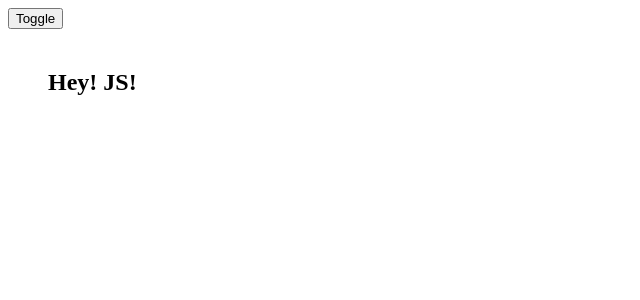
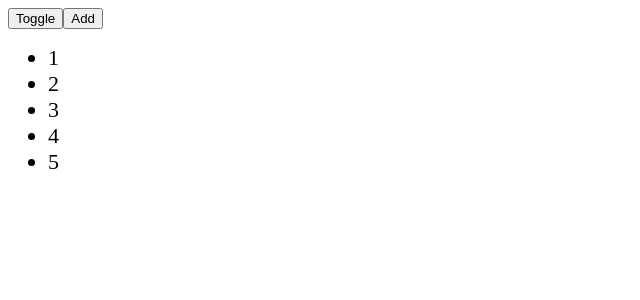
Before and after one commit to dnet-o/vue-animations, a Vue app: page / in a window 1280 px wide. Shown: the top 300 px of the page, without its empty margins (0-640 px from the left). Built offline with nearby package versions, Linux system fonts and the light colour scheme.

Commit message:
feat: add anumated list

```diff
--- a/src/App.vue
+++ b/src/App.vue
@@ -10,7 +10,7 @@
     <h2 v-show="flag">Hello</h2>
   </transition> -->
 
-  <transition appear :css="true" name="fade"
+  <!-- <transition appear :css="true" name="fade"
     @before-enter="beforeEnter"
     @enter="enter"
     @after-enter="afterEnter"
@@ -19,7 +19,18 @@
     @after-leave="afterLeave"
   >
     <h2 v-show="flag">Hey! JS!</h2>
-  </transition>
+  </transition> -->
+
+  <button @click="addItem">Add</button>
+
+  <ul>
+    <transition-group name="fade">
+      <li v-for="(number, index) in numbers" :key="number" @click="removeItem(index)">
+        {{ number }}
+      </li>
+    </transition-group>
+  </ul>
+
 </template>
 <script>
 
@@ -28,9 +39,18 @@
   data() {
     return {
       flag: true,
+      numbers: [1, 2, 3, 4, 5]
     }
   },
   methods: {
+    addItem() {
+      const num = Math.floor(Math.random() * 100 + 1)
+      const index = Math.floor(Math.random() * this.numbers.length)
+      this.numbers.splice(index, 0, num)
+    },
+    removeItem(index) {
+      this.numbers.splice(index, 1)
+    },
     changeFlag() {
       this.flag = !this.flag;
     },
@@ -74,6 +94,12 @@
     padding: 20px;
     margin: 20px;
   }
+
+  li {
+    font-size: 22px;
+    cursor: pointer;
+  }
+
   .fade-enter-from {
     opacity: 0;
   }
```
